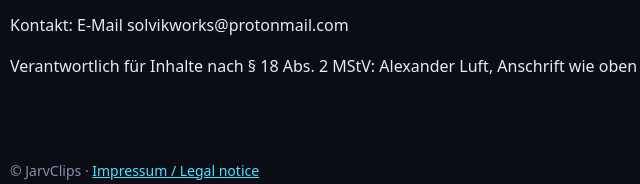
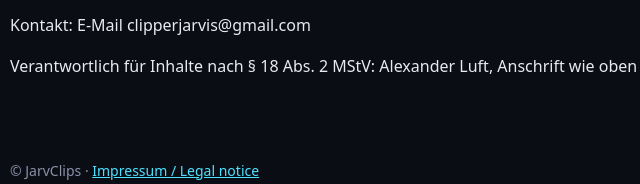
Before and after one commit to alexvierdrei/jarvclips, a plain HTML site: page impressum.html in a window 1280 px wide. Shown: the part 314-498 px from the top of the page, 266-906 px from the left. Drawn offline with Linux system fonts and the light colour scheme.

Commit message:
Kontakt auf clipperjarvis@gmail.com umstellen (Impressum)

```diff
--- a/impressum.html
+++ b/impressum.html
@@ -9,5 +9,5 @@ footer{max-width:760px;margin:0 auto;padding:0 16px 40px;color:#8a90a8;font-size
 <main><h1>Impressum / Legal notice</h1>
 <p>Angaben gemäß § 5 DDG / Information pursuant to § 5 DDG:</p>
 <p>Alexander Luft<br>Schelerweg 6<br>44328 Dortmund<br>Deutschland</p>
-<p>Kontakt: E-Mail solvikworks@protonmail.com</p>
+<p>Kontakt: E-Mail clipperjarvis@gmail.com</p>
 <p>Verantwortlich für Inhalte nach § 18 Abs. 2 MStV: Alexander Luft, Anschrift wie oben</p></main><footer>© JarvClips · <a href="impressum.html">Impressum / Legal notice</a></footer></body></html>
```
